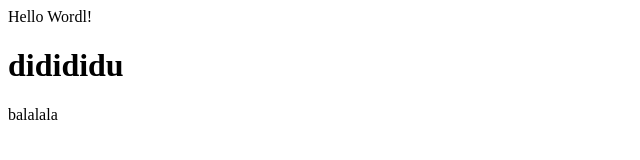
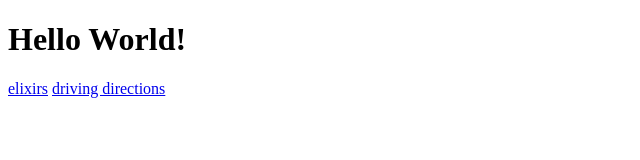
Before and after one commit to zhuziyan04/Web, a plain HTML site: page 06/index.html in a window 1280 px wide. Shown: the whole page, without its empty margins (0-640 px from the left). Drawn offline with Linux system fonts and the light colour scheme.

Commit message:
增加了超链接

```diff
--- a/index.html
+++ b/06/index.html
@@ -6,8 +6,8 @@
   <title>Document</title>
 </head>
 <body>
-  Hello Wordl!
-  <h1>didididu</h1>
-  <p>balalala</p>
+  <h1>Hello World! </h1>
 </body>
 </html>
+<a href="elixirs.html">elixirs</a>
+<a href="directions.html">driving directions</a>
```
Also changed, not shown: 06/directions.html (+1 -1 lines).
